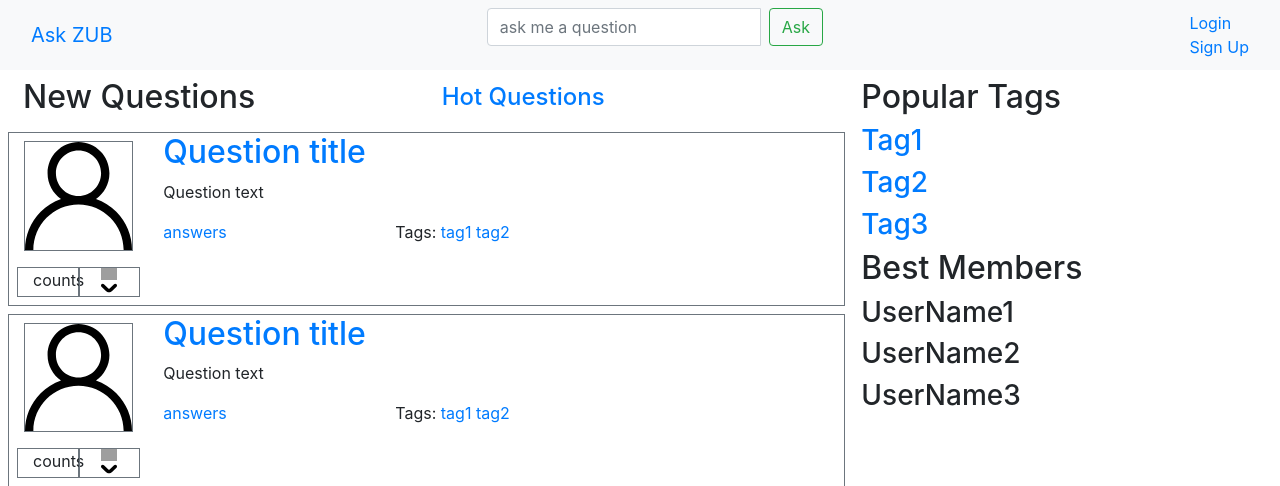
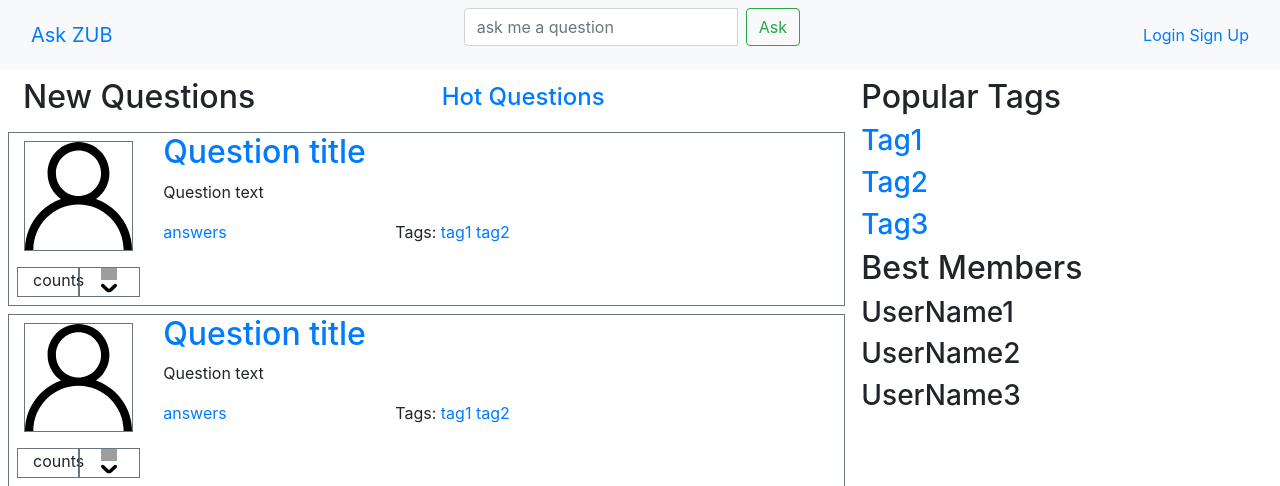
Before and after one commit to DronBrigadir/tp, a Django app: page / in a window 1280 px wide. Shown: the top 486 px of the page. Run offline with Django 3.2, Linux system fonts and the light colour scheme; some libraries are stand-ins or nearby versions; grey boxes are pictures that could not be loaded.

Commit message:
in navbar change login and signup style

```diff
--- a/ASKZUB/templates/includes/navbar.html
+++ b/ASKZUB/templates/includes/navbar.html
@@ -9,13 +9,9 @@
                 </div>
             </div>
         </form>
-        <ul class="nav navbar-nav navbar-right">
-            <li>
-                <a href="{% url 'ask:login' %}"><span class="button">Login</span></a>
-            </li>
-            <li>
-                <a href="{% url 'ask:signup' %}"><span class="button">Sign Up</span></a>
-            </li>
-        </ul>
+        <div class="navbar-right">
+            <a href="{% url 'ask:login' %}"><span class="button">Login</span></a>
+            <a href="{% url 'ask:signup' %}"><span class="button">Sign Up</span></a>
+        </div>
     </div>
 </nav>
```
